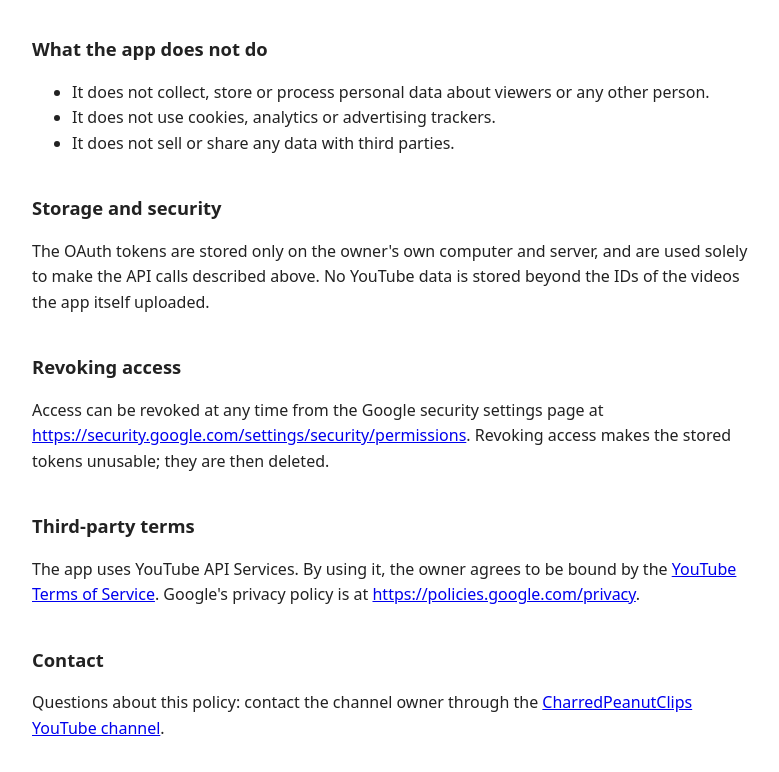
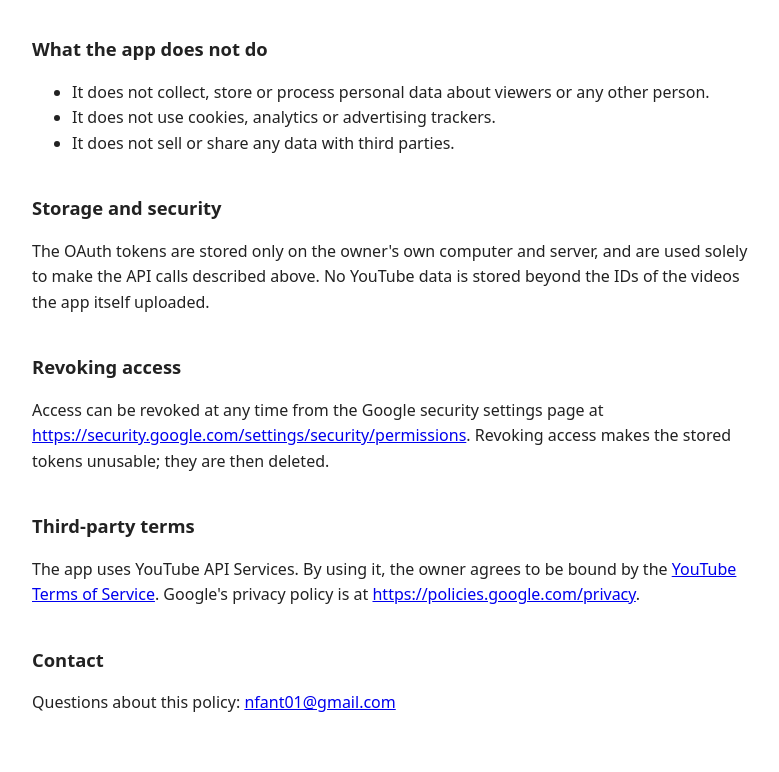
Before and after one commit to NathanFant/charredpeanutclips, a plain HTML site: page privacy.html in a window 1280 px wide. Shown: the part 378-1150 px from the top of the page, without its empty margins (248-1027 px from the left). Drawn offline with Linux system fonts and the light colour scheme.

Commit message:
Add contact email to privacy policy
Co-Authored-By: Claude Fable 5.2 <noreply@anthropic.com>

```diff
--- a/privacy.html
+++ b/privacy.html
@@ -43,6 +43,6 @@ Revoking access makes the stored tokens unusable; they are then deleted.</p>
 <a href="https://policies.google.com/privacy">https://policies.google.com/privacy</a>.</p>
 
 <h2>Contact</h2>
-<p>Questions about this policy: contact the channel owner through the <a href="https://www.youtube.com/@CharredPeanutClips">CharredPeanutClips YouTube channel</a>.</p>
+<p>Questions about this policy: <a href="mailto:nfant01@gmail.com">nfant01@gmail.com</a></p>
 </body>
 </html>
```
